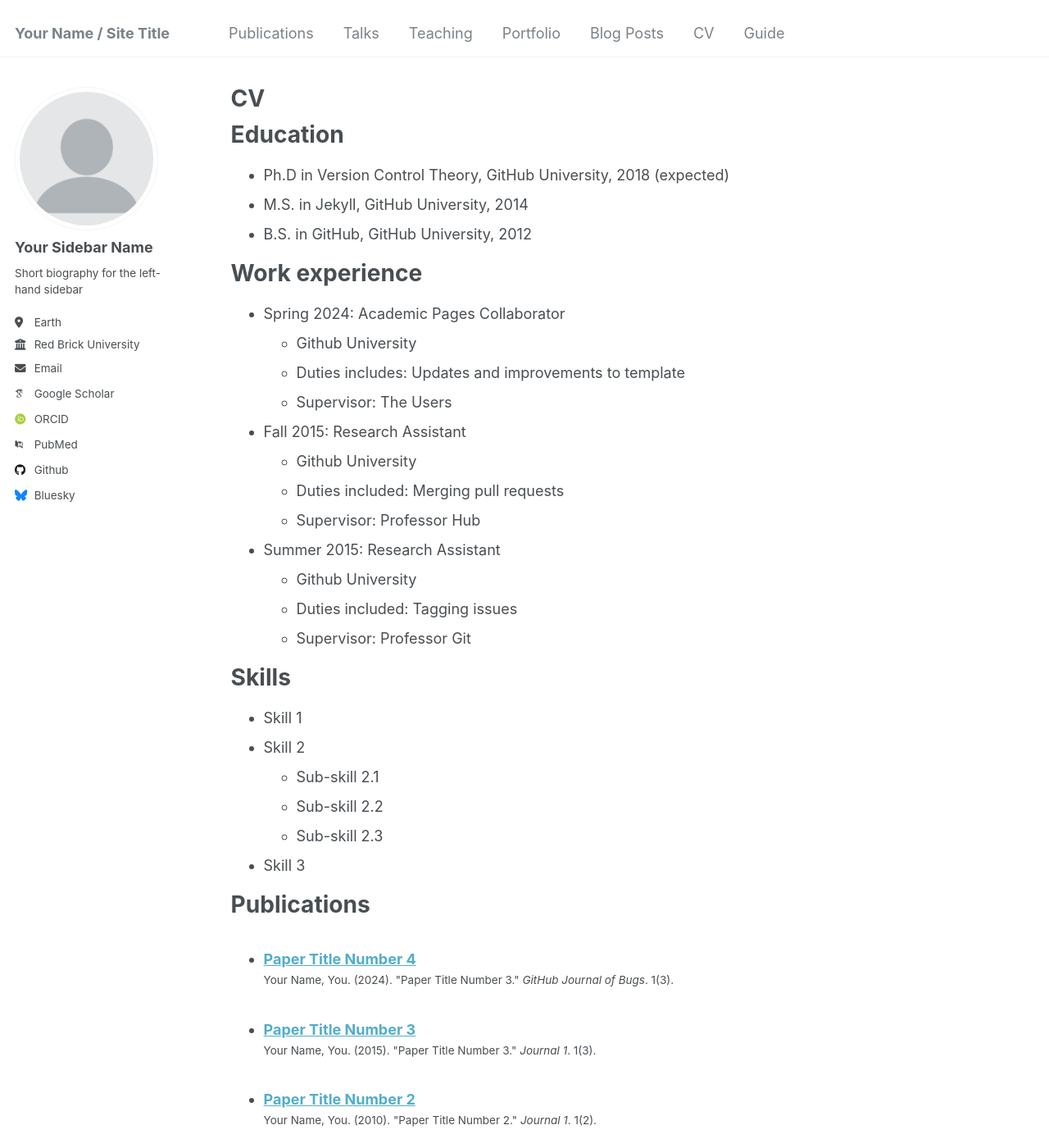
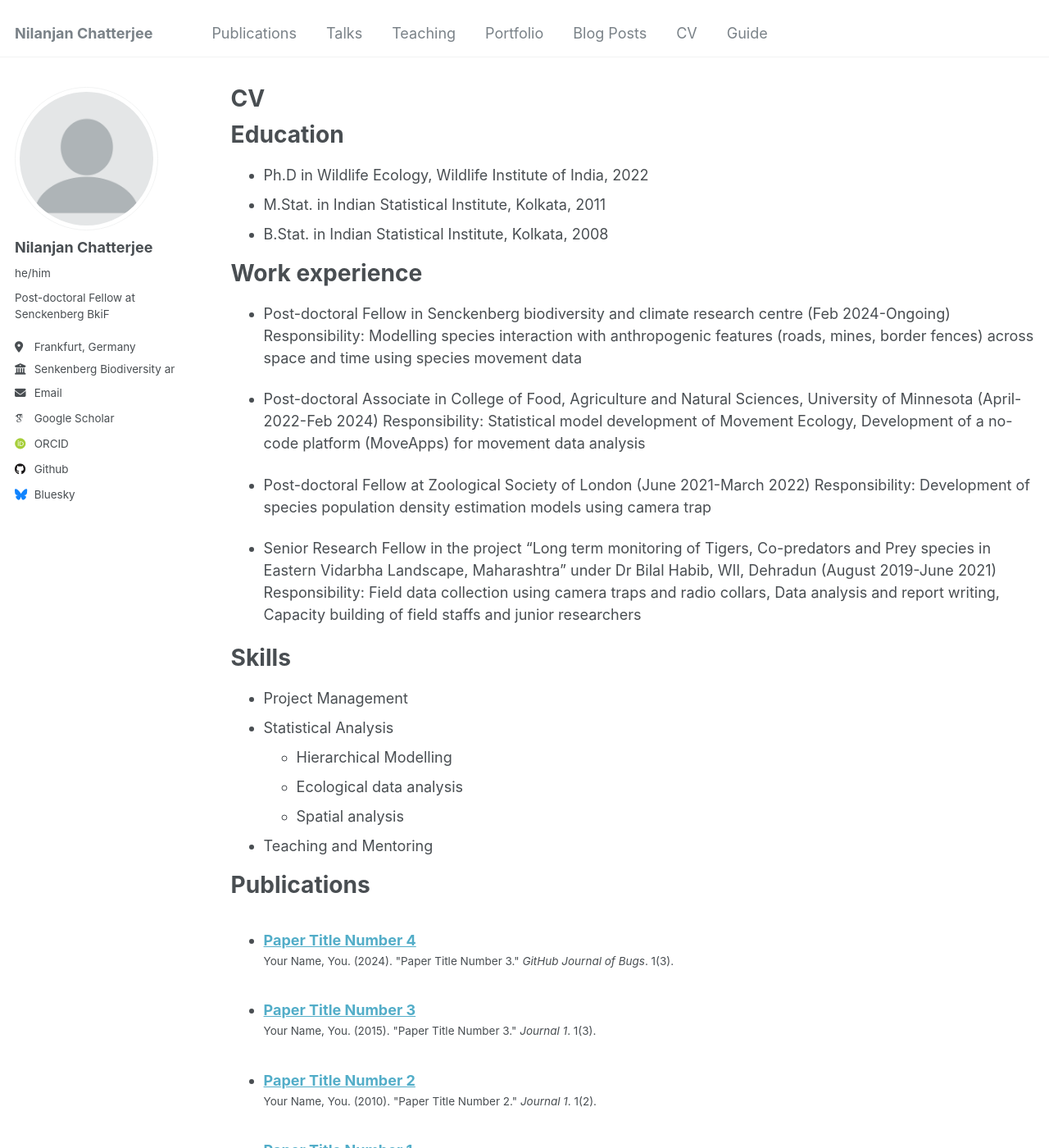
Before and after one commit to nilanjanchatterjee/nilanjanchatterjee.github.io, a Jekyll site: the page built from _pages/cv.md, in a window 1280 px wide and 1400 px high. Shown: the whole window at 82% size. Built offline with Jekyll 4.4.1, drawn with Linux system fonts in a browser that asks for light colours; some web fonts are replaced; some of the changed text lies outside the part shown.

Commit message:
Updated material for the website

```diff
--- a/_config.yml
+++ b/_config.yml
@@ -8,11 +8,11 @@
 
 # Basic Site Settings
 locale                   : "en-US"
-title                    : "Your Name / Site Title"
+title                    : "Nilanjan Chatterjee"
 title_separator          : "-"
 name                     : &name "Your Name"
 description              : &description "personal description"
-url                      : https://academicpages.github.io # the base hostname & protocol for your site e.g. "https://mmistakes.github.io"
+url                      : https://nilanjanchatterjee.github.io # the base hostname & protocol for your site e.g. "https://mmistakes.github.io"
 baseurl                  : "" # the subpath of your site, e.g. "/blog"
 repository               : "academicpages/academicpages.github.io"
 
@@ -22,30 +22,21 @@ repository               : "academicpages/academicpages.github.io"
 author:
   # Biographic information
   avatar           : "profile.png"
-  name             : "Your Sidebar Name"
-  pronouns         : # example: "she/her"
-  bio              : "Short biography for the left-hand sidebar"
-  location         : "Earth"
-  employer         : "Red Brick University"
+  name             : "Nilanjan Chatterjee"
+  pronouns         : "he/him"
+  bio              : "Post-doctoral Fellow at Senckenberg BkiF"
+  location         : "Frankfurt, Germany"
+  employer         : "Senkenberg Biodiversity and Climate Research Institute"
   uri              : # URL
-  email            : "none@example.org"
+  email            : "nilanjan.chatterjee@senckenberg.de"
 
   # Academic websites
-  arxiv            : # URL - Update with the correct link to your profile
-  googlescholar    : "https://scholar.google.com/citations?user=PS_CX0AAAAAJ"
-  impactstory      : # URL
-  orcid            : "http://orcid.org/yourorcidurl"
-  semantic         : # URL
-  pubmed           : "https://www.ncbi.nlm.nih.gov/pubmed/?term=john+snow"
-  researchgate     : # URL
+  googlescholar    : "https://scholar.google.com/citations?user=-XcgwckAAAAJ"
+  orcid            : "https://orcid.org/0000-0002-7932-0191"
+
 
   # Repositories and software development
-  bitbucket        : # Username - Update with your username on the site
-  codepen          : # Username
-  dribbble         : # Username
-  github           : "academicpages"
-  kaggle           : # Username
-  stackoverflow    : # User number or user number and name (i.e., use "1" or "1/jeff-atwood")
+  github           : "nilanjanchatterjee"
 
   # Social media
   bluesky          : "bsky.app" # Replace this with you Bluesky username
@@ -55,7 +46,7 @@ author:
   goodreads        : # Username
   google_plus      : # Username
   keybase          : # Username
-  instagram        : # Username
+  instagram        : # nilanjan_footloose
   lastfm           : # Username
   linkedin         : # Username
   mastodon         : # URL
@@ -65,7 +56,7 @@ author:
   steam            : # Username
   telegram         : # URL
   tumblr           : # Username
-  twitter          : # Username for X / Twitter
+  twitter          : # footloose_nil
   vine             : # Username
   weibo            : # Username
   wikipedia        : # Username
@@ -75,12 +66,13 @@ author:
 
 # Publication Category - The following the list of publication categories and their headings
 publication_category:
-  books:
-    title: 'Books'
   manuscripts:
     title: 'Journal Articles'
   conferences:
     title: 'Conference Papers'
+  popular articles:
+    title: 'Popular Articles'
+
 
 # Site Settings
 teaser                   :  # filename of teaser fallback teaser image placed in /images/, .e.g. "500x300.png"
--- a/_pages/cv.md
+++ b/_pages/cv.md
@@ -11,35 +11,32 @@ redirect_from:
 
 Education
 ======
-* Ph.D in Version Control Theory, GitHub University, 2018 (expected)
-* M.S. in Jekyll, GitHub University, 2014
-* B.S. in GitHub, GitHub University, 2012
+* Ph.D in Wildlife Ecology, Wildlife Institute of India, 2022
+* M.Stat. in Indian Statistical Institute, Kolkata, 2011
+* B.Stat. in Indian Statistical Institute, Kolkata, 2008
 
 Work experience
 ======
-* Spring 2024: Academic Pages Collaborator
-  * Github University
-  * Duties includes: Updates and improvements to template
-  * Supervisor: The Users
+- Post-doctoral Fellow in Senckenberg biodiversity and climate research centre (Feb 2024-Ongoing)
+Responsibility: Modelling species interaction with anthropogenic features (roads, mines, border fences) across space and time using species movement data
 
-* Fall 2015: Research Assistant
-  * Github University
-  * Duties included: Merging pull requests
-  * Supervisor: Professor Hub
+- Post-doctoral Associate in College of Food, Agriculture and Natural Sciences, University of Minnesota (April-2022-Feb 2024)
+Responsibility: Statistical model development of Movement Ecology, Development of a no-code platform (MoveApps) for movement data analysis
 
-* Summer 2015: Research Assistant
-  * Github University
-  * Duties included: Tagging issues
-  * Supervisor: Professor Git
+- Post-doctoral Fellow at Zoological Society of London (June 2021-March 2022)
+Responsibility: Development of species population density estimation models using camera trap
+
+- Senior Research Fellow in the project “Long term monitoring of Tigers, Co-predators and Prey species in Eastern Vidarbha Landscape, Maharashtra” under Dr Bilal Habib, WII, Dehradun (August 2019-June 2021)
+Responsibility: Field data collection using camera traps and radio collars, Data analysis and report writing, Capacity building of field staffs and junior researchers
 
 Skills
 ======
-* Skill 1
-* Skill 2
-  * Sub-skill 2.1
-  * Sub-skill 2.2
-  * Sub-skill 2.3
-* Skill 3
+* Project Management
+* Statistical Analysis
+  * Hierarchical Modelling
+  * Ecological data analysis
+  * Spatial analysis
+* Teaching and Mentoring
 
 Publications
 ======
@@ -55,10 +52,15 @@ Talks
 
 Teaching
 ======
-  <ul>{% for post in site.teaching reversed %}
-    {% include archive-single-cv.html %}
-  {% endfor %}</ul>
+▪ User-Friendly tools for conservation: Automated no-code analyses of animal tracking data using Moveapps- Workshop at TWS meeting 2023, USA
+▪ Introduction to Movement Ecology- Workshop at ATBC annual meeting 2023, India
+▪ Biometry- Undergraduate course at University of Minnesota – 2022 Fall semester (2 lectures, 1 lab)
+▪ Spatial Analysis using R-Workshop at ATBC-ASIA PACIFIC chapter meeting - 2019, Sri Lanka
+▪ Occupancy modelling- PhD Students of Wildlife Science, Wildlife Institute of India (2019)
+▪ Statistical analysis of ecological data- Post-graduate students of Wildlife Science, Wildlife Institute of India (2017, 2019)
+▪ Statistical analysis of ecological data- Diploma trainees in Wildlife Institute of India
 
 Service and leadership
 ======
-* Currently signed in to 43 different slack teams
+* Vice-president and Treasurer of University of Minnesota Post-doctoral Association (2023-24 and 2022-23 respectively)
+*
```
Also changed, not shown: _portfolio/portfolio-1.md (+3 -1 lines), images/nature.jpg (added), 1 other file.
